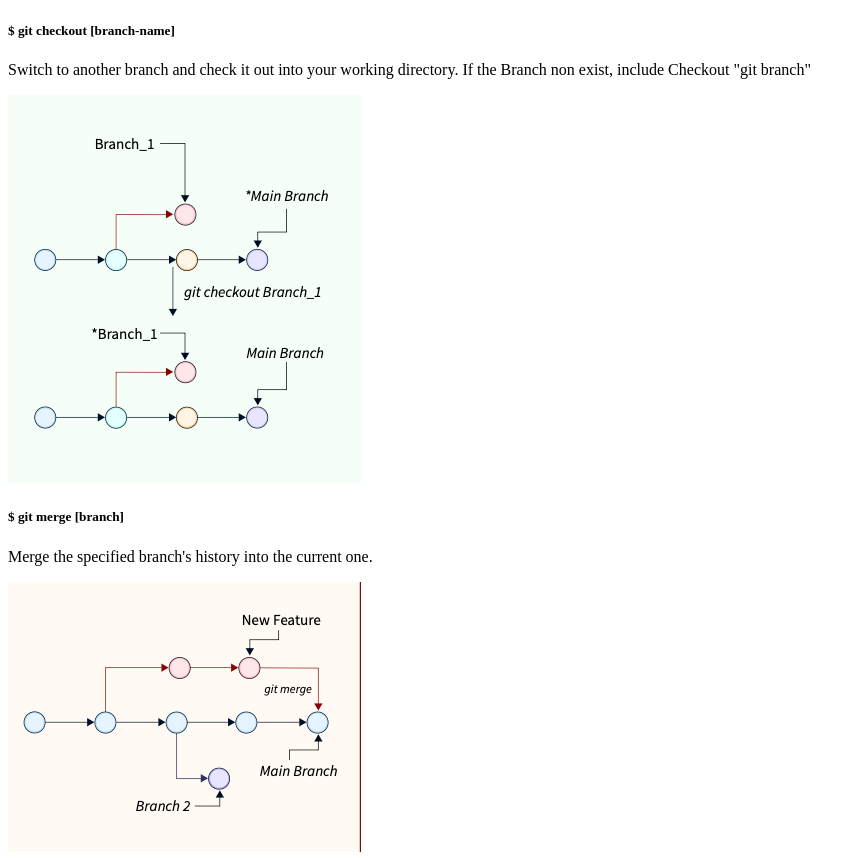
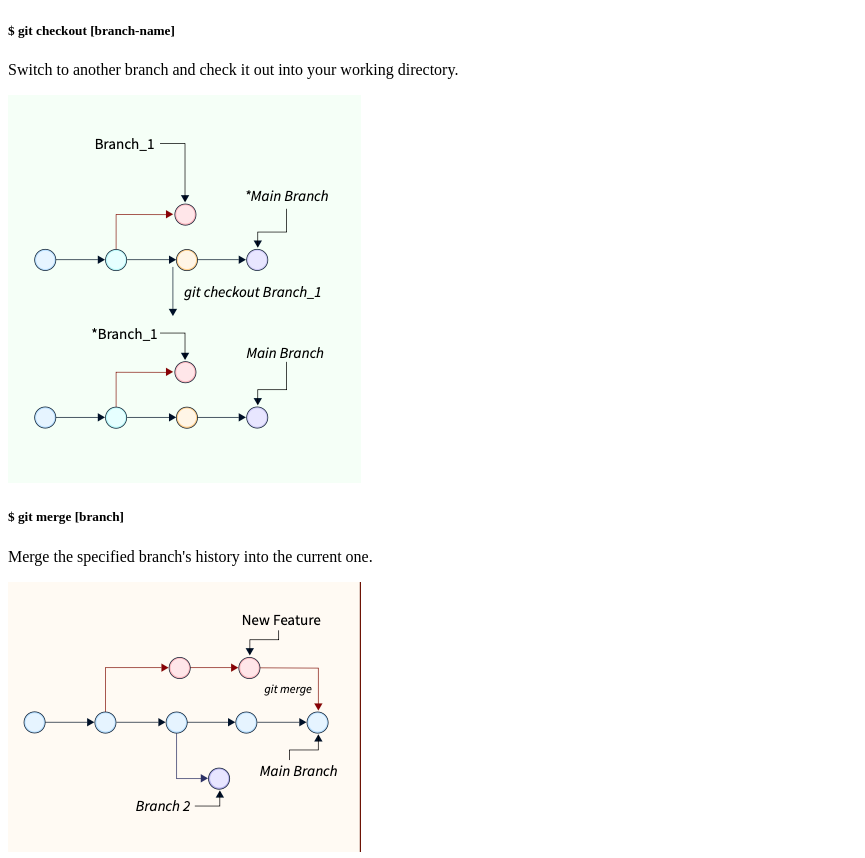
Before and after one commit to SuCoBootcamp24/Day68_24_08_23_GIT_CheatSheet, a plain HTML site: page index.html in a window 1280 px wide. Shown: the part 3998-4856 px from the top of the page, without its empty margins (0-865 px from the left). Drawn offline with Linux system fonts and the light colour scheme.

Commit message:
update v1 index.html

```diff
--- a/index.html
+++ b/index.html
@@ -182,7 +182,7 @@
                         <h5>$ git checkout [branch-name]</h5>
                         </div>
                         <div>
-                            <p>Switch to another branch and check it out into your working directory. If the Branch non exist, include Checkout "git branch" </p>
+                            <p>Switch to another branch and check it out into your working directory.</p>
                         </div>
                         <div>
                             <img src="./asserts/img/checkout.png" alt="git checkout">
```
